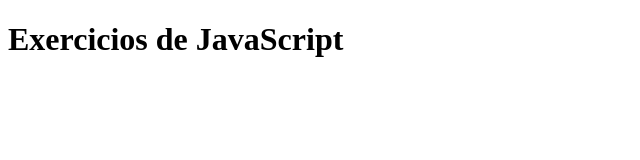
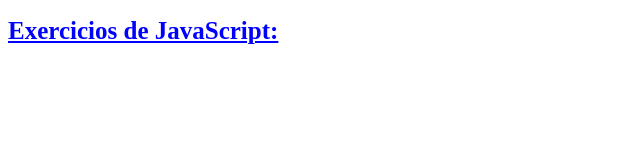
Before and after one commit to JacsonSilva/Exercicos_JavaScript, a plain HTML site: page index.html in a window 1280 px wide. Shown: the whole page, without its empty margins (0-640 px from the left). Drawn offline with Linux system fonts and the light colour scheme.

Commit message:
adcionano stylo na pagina

```diff
--- a/css/stylo.css
+++ b/css/stylo.css
@@ -0,0 +1,5 @@
+h1{
+    color: blue;
+    font-size: 25px;
+    text-decoration: underline;
+}
--- a/index.html
+++ b/index.html
@@ -8,7 +8,7 @@
     <link rel="stylesheet" href="css/stylo.css">
 </head>
 <body>
-    <h1>Exercicios de JavaScript</h1>
+    <h1>Exercicios de JavaScript:</h1>
     <script src="js-intermediario/exer01.js"></script>
     <script src="js-intermediario/exer02.js"></script>
     <script src="js-intermediario/exer03.js"></script>
```
